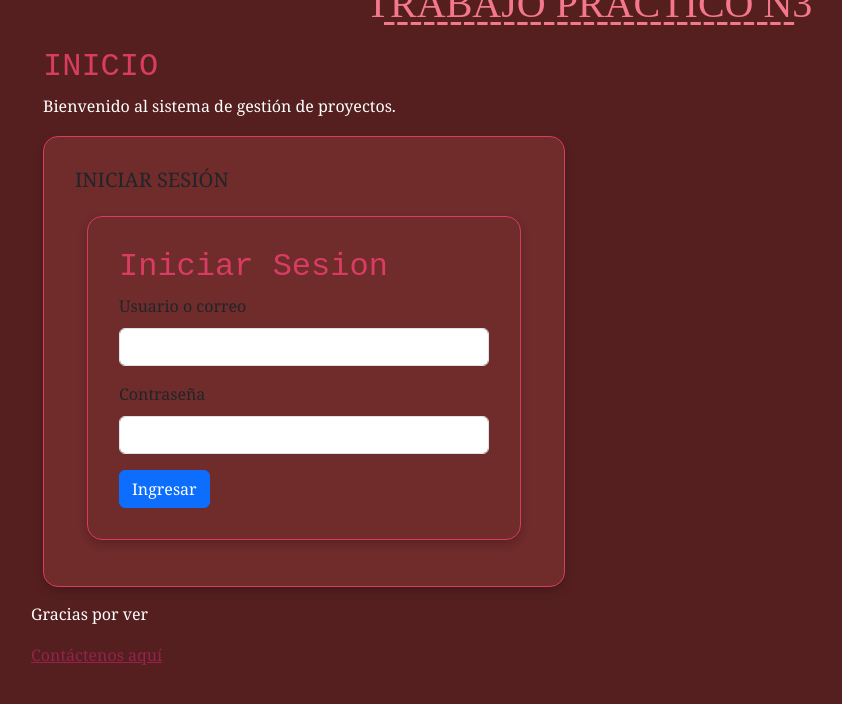
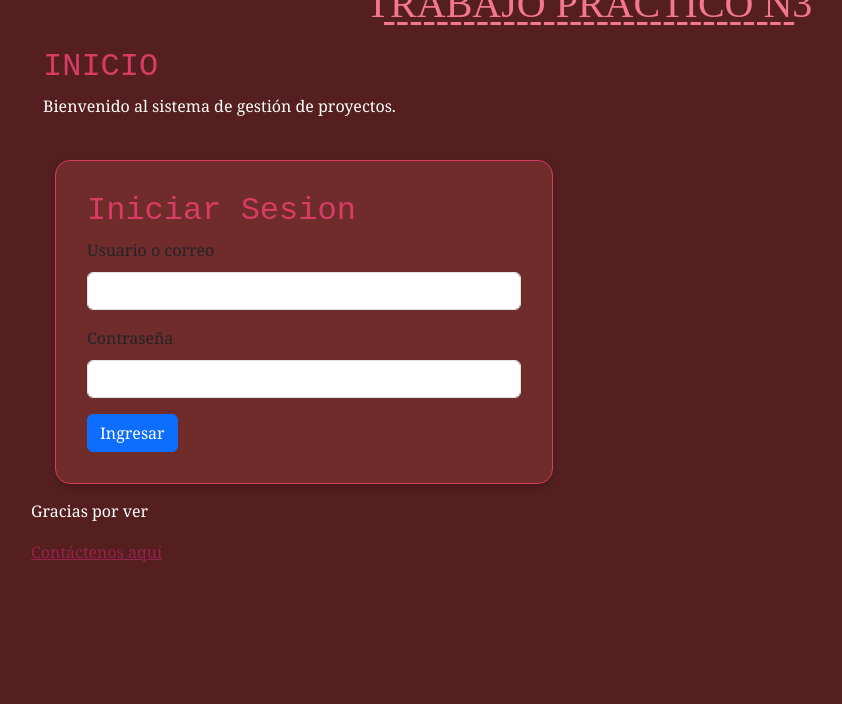
Before and after one commit to Meliip414/PV_tp3_grupo16, a React (Vite) app in the folder pv_tp3_grupo16/: page / in a window 1280 px wide. Shown: the top 704 px of the page, without its empty margins (51-893 px from the left). Built offline with nearby package versions, Linux system fonts and the light colour scheme.

Commit message:
Modificaciones en Inicio.jsx - Melina Leaño

```diff
--- a/pv_tp3_grupo16/src/views/Inicio.jsx
+++ b/pv_tp3_grupo16/src/views/Inicio.jsx
@@ -14,12 +14,7 @@ const Inicio = () => {
             <Row>
                 <Row>
                     <Col md={6}>
-                        <Card>
-                            <Card.Body>
-                                <Card.Title>INICIAR SESIÓN</Card.Title>
-                                <Login />
-                            </Card.Body>
-                        </Card>
+                        <Login />
                     </Col>
                 </Row>
             </Row>
```
